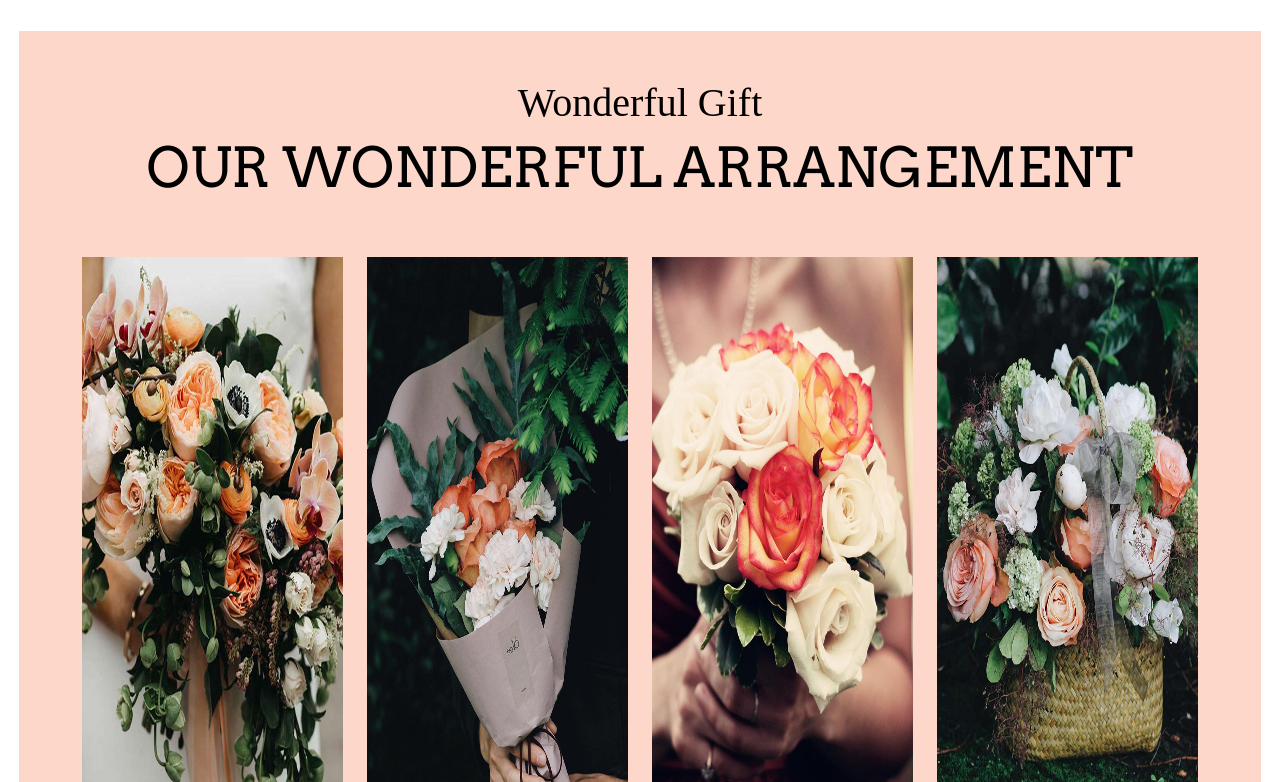
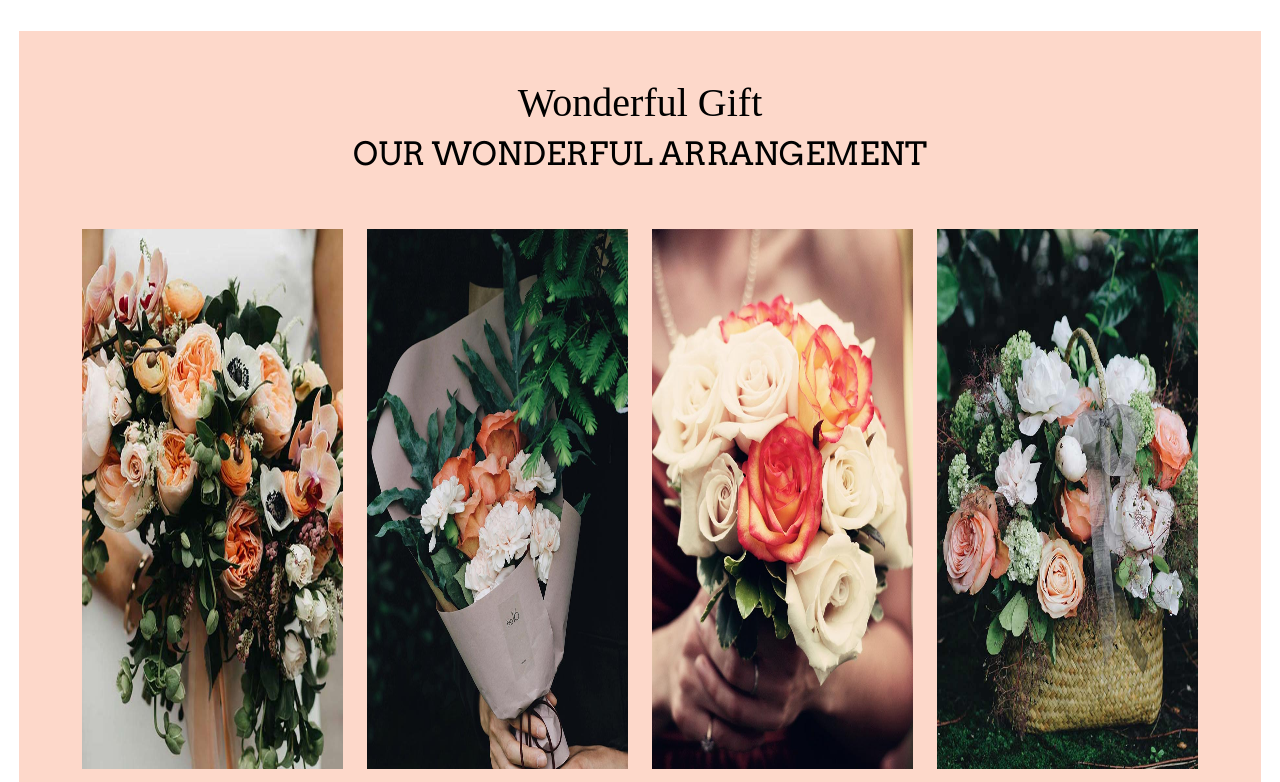
Before and after one commit to Omar-Kamal-0/repo-Training, a plain HTML site: page index.html in a window 1280 px wide. Shown: the part 1120-1902 px from the top of the page. Drawn offline with nearby package versions, Linux system fonts and the light colour scheme.

Commit message:
Frist Commit

```diff
--- a/style.css
+++ b/style.css
@@ -116,7 +116,8 @@ main{
     font-family: "Pacifico","Pacifico";
 }
 .h2{
-    font-size: 55px;
+    text-align: center;
+    font-size: 200%;
     font-family: "Arvo", serif;
 
 }
@@ -172,7 +173,6 @@ main{
     font-family: "Pacifico","Pacifico";
 }
 .sect4{
-    background: url("img16.jpg") no-repeat;
     margin-bottom: 10%;
     margin-top: 7%;
     background-size: contain;
```
